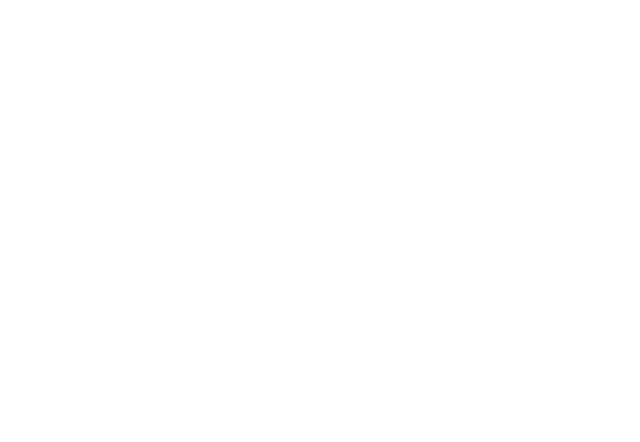
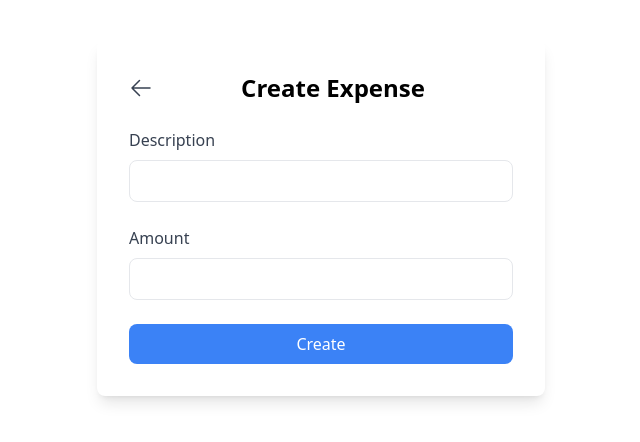
Before and after one commit to MayurKhodre/React-Splitwise-Application, a React (Vite) app: page /expenses/create in a window 1280 px wide. Before the commit this address had no page. Shown: the top 442 px of the page, without its empty margins (319-959 px from the left). Built offline with nearby package versions, Linux system fonts and the light colour scheme; sample sign-in values are in the browser's storage.

Commit message:
MODIFY::MAYUR:ADDED CRUD APIS FOR EXPENSES AND ADDED LOGOUT AND BACK BUTTON TO EXPENSE FORM

```diff
--- a/package.json
+++ b/package.json
@@ -10,6 +10,7 @@
     "preview": "vite preview"
   },
   "dependencies": {
+    "@heroicons/react": "^2.1.5",
     "axios": "^1.7.2",
     "react": "^18.3.1",
     "react-dom": "^18.3.1",
--- a/src/App.jsx
+++ b/src/App.jsx
@@ -3,6 +3,7 @@
 import Login from "./pages/LoginPage"
 import Signup from "./pages/SignupPage"
 import HomePage from './components/HomePage';
+import ExpenseForm from './components/ExpenseForm';
 import PrivateRoute from './utils/PrivateRoute.jsx';
 
 function App() {
@@ -15,6 +16,9 @@
 					<Route path="/" element={<Login />} />
 					<Route element={<PrivateRoute />}>
 						<Route path="/home" element={<HomePage />} />
+						<Route path="/expenses/create" element={<ExpenseForm mode="create" />} />
+						<Route path="/expenses/:id/edit" element={<ExpenseForm mode="edit" />} />
+						<Route path="/expenses/:id/view" element={<ExpenseForm mode="view" />} />
 					</Route>
 				</Routes>
 			</div>
--- a/src/components/ExpenseForm.jsx
+++ b/src/components/ExpenseForm.jsx
@@ -1,111 +1,109 @@
 import React, { useState, useEffect } from 'react';
-import axios from 'axios';
 import { useNavigate, useParams } from 'react-router-dom';
-import Modal from './Modal';
-import { showModal } from '../utils/ModalUtils';
+import { ArrowLeftIcon } from '@heroicons/react/24/outline'
+import api from '../utils/Api';
 
 const ExpenseForm = ({ mode = 'create' }) => {
-	const [formData, setFormData] = useState({
-		name: '',
-		amount: '',
-	});
-	const [isModalOpen, setIsModalOpen] = useState(false);
-	const [modalMessage, setModalMessage] = useState('');
-	const [modalType, setModalType] = useState('success');
 	const { id } = useParams();
 	const navigate = useNavigate();
 
+	const [expense, setExpense] = useState({ description: '', amount: '' });
+	const [isLoading, setIsLoading] = useState(false);
+
 	useEffect(() => {
-		if (mode === 'edit') {
-			fetchExpense();
-		}
-	}, [mode, id]);
-
+		if (mode === 'edit' || mode === 'view') {
 			const fetchExpense = async () => {
 				try {
-			const response = await axios.get(`/api/expenses/${id}`);
-			setFormData(response.data.expense);
+					const response = await api.get(`http://localhost:8000/api/v1/expense/get-expense/${id}`);
+					const fetchedExpense = response.data.data;
+					setExpense({
+						description: fetchedExpense.description || '',
+						amount: fetchedExpense.amount !== undefined ? fetchedExpense.amount : 0,
+					});
 				} catch (error) {
-			showModal(setModalMessage, setModalType, setIsModalOpen, 'Failed to fetch expense details.', 'error');
+					console.error('Error fetching expense:', error);
 				}
 			};
 
+			fetchExpense();
+		}
+	}, [id, mode]);
+
 	const handleChange = (e) => {
 		const { name, value } = e.target;
-		setFormData({ ...formData, [name]: value });
+		setExpense((prevExpense) => ({
+			...prevExpense,
+			[name]: value,
+		}));
 	};
 
 	const handleSubmit = async (e) => {
 		e.preventDefault();
+		setIsLoading(true);
+
 		try {
 			if (mode === 'create') {
-				await axios.post('/api/expenses', formData);
-				showModal(setModalMessage, setModalType, setIsModalOpen, 'Expense created successfully!', 'success');
-			} else {
-				await axios.put(`/api/expenses/${id}`, formData);
-				showModal(setModalMessage, setModalType, setIsModalOpen, 'Expense updated successfully!', 'success');
+				await api.post('http://localhost:8000/api/v1/expense/add-expense', expense);
+			} else if (mode === 'edit') {
+				await api.put(`http://localhost:8000/api/v1/expense/edit-expense/${id}`, expense);
 			}
+			navigate('/home');
 		} catch (error) {
-			showModal(setModalMessage, setModalType, setIsModalOpen, 'Failed to save expense.', 'error');
-		}
-	};
-
-	const handleCloseModal = () => {
-		setIsModalOpen(false);
-		if (modalType === 'success') {
-			navigate('/home');
+			console.error('Error submitting form:', error);
+		} finally {
+			setIsLoading(false);
 		}
 	};
 
 	return (
-		<div className="min-h-screen flex items-center justify-center bg-gray-100">
-			<div className="max-w-md w-full bg-white p-8 rounded-lg shadow-md">
-				<h2 className="text-2xl font-bold mb-6 text-gray-900 text-center">{mode === 'create' ? 'Create' : 'Edit'} Expense</h2>
-				<form onSubmit={handleSubmit}>
-					<div className="mb-4">
-						<label className="block text-gray-700 mb-2" htmlFor="name">
-							Name
-						</label>
+		<div className="max-w-md mx-auto mt-10 p-8 bg-white shadow-lg rounded-lg">
+			<div className="flex items-center justify-between mb-6">
+				<button onClick={() => navigate('/home')} className="text-gray-700 hover:text-gray-900">
+					<ArrowLeftIcon className="h-6 w-6" />
+				</button>
+				<h1 className="text-2xl font-semibold text-center">
+					{mode === 'create' ? 'Create Expense' : mode === 'edit' ? 'Edit Expense' : 'View Expense'}
+				</h1>
+				<div></div>
+			</div>
+
+			<form onSubmit={handleSubmit} className="space-y-6">
+				<div className="flex flex-col">
+					<label htmlFor="description" className="text-gray-700 font-medium mb-2">Description</label>
 					<input
+						id="description"
 						type="text"
-							id="name"
-							name="name"
-							className="w-full px-4 py-2 border rounded-lg focus:outline-none focus:ring-2 focus:ring-blue-500"
-							placeholder="Enter expense name"
-							value={formData.name}
+						name="description"
+						value={expense.description}
 						onChange={handleChange}
-							required
+						disabled={mode === 'view'}
+						className="px-4 py-2 border rounded-lg focus:outline-none focus:ring-2 focus:ring-blue-500"
 					/>
 				</div>
-					<div className="mb-6">
-						<label className="block text-gray-700 mb-2" htmlFor="amount">
-							Amount
-						</label>
+
+				<div className="flex flex-col">
+					<label htmlFor="amount" className="text-gray-700 font-medium mb-2">Amount</label>
 					<input
+						id="amount"
 						type="number"
-							id="amount"
 						name="amount"
-							className="w-full px-4 py-2 border rounded-lg focus:outline-none focus:ring-2 focus:ring-blue-500"
-							placeholder="Enter amount"
-							value={formData.amount}
+						value={expense.amount}
 						onChange={handleChange}
-							required
+						disabled={mode === 'view'}
+						className="px-4 py-2 border rounded-lg focus:outline-none focus:ring-2 focus:ring-blue-500"
 					/>
 				</div>
+
+				{mode !== 'view' && (
 					<button
 						type="submit"
-						className="w-full bg-blue-500 text-white py-2 px-4 rounded-lg hover:bg-blue-600 focus:outline-none focus:ring-2 focus:ring-blue-500 focus:ring-opacity-50"
+						disabled={isLoading}
+						className="w-full px-4 py-2 text-white bg-blue-500 rounded-lg hover:bg-blue-600 focus:outline-none focus:ring-2 focus:ring-blue-500 focus:ring-offset-2"
 					>
-						{mode === 'create' ? 'Create' : 'Save'} Expense
+						{isLoading ? 'Saving...' : mode === 'create' ? 'Create' : 'Save'}
 					</button>
+				)}
 			</form>
-			</div>
-			<Modal
-				isOpen={isModalOpen}
-				message={modalMessage}
-				type={modalType}
-				onClose={handleCloseModal}
-			/>
 		</div>
 	);
 };
--- a/src/components/ExpenseListItem.jsx
+++ b/src/components/ExpenseListItem.jsx
@@ -6,17 +6,17 @@
 		<li className="px-4 py-4 sm:px-6">
 			<div className="flex items-center justify-between">
 				<div>
-					<h3 className="text-lg font-medium text-gray-900">{expense.name}</h3>
-					<p className="text-gray-600">${expense.amount}</p>
+					<h3 className="text-lg font-medium text-gray-900">{expense.description}</h3>
+					<p className="text-gray-600">₹{expense.amount}</p>
 				</div>
 				<div className="flex items-center">
-					<Link to={`/expenses/${expense.id}`} className="text-blue-500 hover:underline mr-4">
+					<Link to={`/expenses/${expense._id}/view`} className="text-blue-500 hover:underline mr-4">
 						View
 					</Link>
-					<Link to={`/expenses/${expense.id}/edit`} className="text-yellow-500 hover:underline mr-4">
+					<Link to={`/expenses/${expense._id}/edit`} className="text-yellow-500 hover:underline mr-4">
 						Edit
 					</Link>
-					<button onClick={() => onDelete(expense.id)} className="text-red-500 hover:underline">
+					<button onClick={() => onDelete(expense._id)} className="text-red-500 hover:underline">
 						Delete
 					</button>
 				</div>
--- a/src/components/HomePage.jsx
+++ b/src/components/HomePage.jsx
@@ -4,12 +4,15 @@
 import ExpenseListItem from './ExpenseListItem';
 import Modal from './Modal';
 import { showModal } from '../utils/ModalUtils';
+import { logout } from '../utils/Auth'; // Import the logout function
 
 const HomePage = () => {
 	const [expenses, setExpenses] = useState([]);
 	const [isModalOpen, setIsModalOpen] = useState(false);
 	const [modalMessage, setModalMessage] = useState('');
 	const [modalType, setModalType] = useState('success');
+	const [confirmDeleteId, setConfirmDeleteId] = useState(null);
+	const [isConfirmModalOpen, setIsConfirmModalOpen] = useState(false);
 	const navigate = useNavigate();
 
 	useEffect(() => {
@@ -18,29 +21,33 @@
 
 	const fetchExpenses = async () => {
 		try {
-			console.log('authToken: ', localStorage.getItem('authToken'));
 			const response = await axios.get('http://localhost:8000/api/v1/expense', {
 				headers: {
 					Authorization: `Bearer ${localStorage.getItem('authToken')}`,
 				},
 			});
-			// console.log('response of fetchExpenses: ', response.data.data);
+			console.log('response of fetchExpense: ', response);
 			setExpenses(response.data.data);
 		} catch (error) {
 			showModal(setModalMessage, setModalType, setIsModalOpen, 'Failed to fetch expenses.', 'error');
 		}
-		console.log('fetchExpensed called');
 	};
 
-	const handleDelete = async (expenseId) => {
+	const confirmDelete = (expenseId) => {
+		setConfirmDeleteId(expenseId);
+		setIsConfirmModalOpen(true);
+	};
+
+	const handleDelete = async () => {
 		try {
-			await axios.delete(`/api/expenses/${expenseId}`, {
+			await axios.delete(`http://localhost:8000/api/v1/expense/delete-expense/${confirmDeleteId}`, {
 				headers: {
 					Authorization: `Bearer ${localStorage.getItem('authToken')}`,
 				},
 			});
 			showModal(setModalMessage, setModalType, setIsModalOpen, 'Expense deleted successfully!', 'success');
-			fetchExpenses(); // Refresh the list after deletion
+			setIsConfirmModalOpen(false);
+			fetchExpenses();
 		} catch (error) {
 			showModal(setModalMessage, setModalType, setIsModalOpen, 'Failed to delete expense.', 'error');
 		}
@@ -50,34 +57,79 @@
 		setIsModalOpen(false);
 	};
 
+	const handleCloseConfirmModal = () => {
+		setIsConfirmModalOpen(false);
+	};
+
+	// Handle logout using the imported logout function
+	const handleLogout = () => {
+		logout(); // This will clear tokens and redirect to the login page
+	};
+
 	return (
 		<div className="min-h-screen bg-gray-100 p-6">
-			<h1 className="text-3xl font-bold text-gray-800 mb-6">Your Expenses</h1>
-			<div className="flex justify-end mb-4">
+			<div className="flex justify-between items-center mb-6">
+				<h1 className="text-3xl font-bold text-gray-800">Your Expenses</h1>
+				<div className="flex space-x-4">
 					<Link
 						to="/expenses/create"
 						className="bg-blue-500 text-white py-2 px-4 rounded-lg hover:bg-blue-600"
 					>
 						Create New Expense
 					</Link>
+					<button
+						onClick={handleLogout}
+						className="bg-red-500 text-white py-2 px-4 rounded-lg hover:bg-red-600"
+					>
+						Logout
+					</button>
 				</div>
+			</div>
+
+			{expenses.length === 0 ? (
+				<div className="text-center text-gray-500 text-lg">No expenses found.</div>
+			) : (
 				<div className="bg-white shadow overflow-hidden sm:rounded-lg">
 					<ul className="divide-y divide-gray-200">
 						{expenses.map((expense) => (
 							<ExpenseListItem
-							key={expense.id}
+								key={expense._id}
 								expense={expense}
-							onDelete={handleDelete}
+								onDelete={() => confirmDelete(expense._id)}
 							/>
 						))}
 					</ul>
 				</div>
+			)}
+
 			<Modal
 				isOpen={isModalOpen}
 				message={modalMessage}
 				type={modalType}
 				onClose={handleCloseModal}
 			/>
+
+			{isConfirmModalOpen && (
+				<div className="fixed inset-0 flex items-center justify-center z-50">
+					<div className="bg-white p-6 rounded-lg shadow-lg">
+						<h2 className="text-xl font-semibold mb-4">Are you sure you want to delete this expense?</h2>
+						<div className="flex justify-end space-x-4">
+							<button
+								onClick={handleCloseConfirmModal}
+								className="bg-gray-300 text-gray-800 py-2 px-4 rounded-lg hover:bg-gray-400"
+							>
+								Cancel
+							</button>
+							<button
+								onClick={handleDelete}
+								className="bg-red-500 text-white py-2 px-4 rounded-lg hover:bg-red-600"
+							>
+								Delete
+							</button>
+						</div>
+					</div>
+				</div>
+			)}
 		</div>
 	);
 };
```
Also changed, not shown: 1 other file (tests, documents, lock files or other folders). Lines whose indentation alone changed are shown as unchanged.
